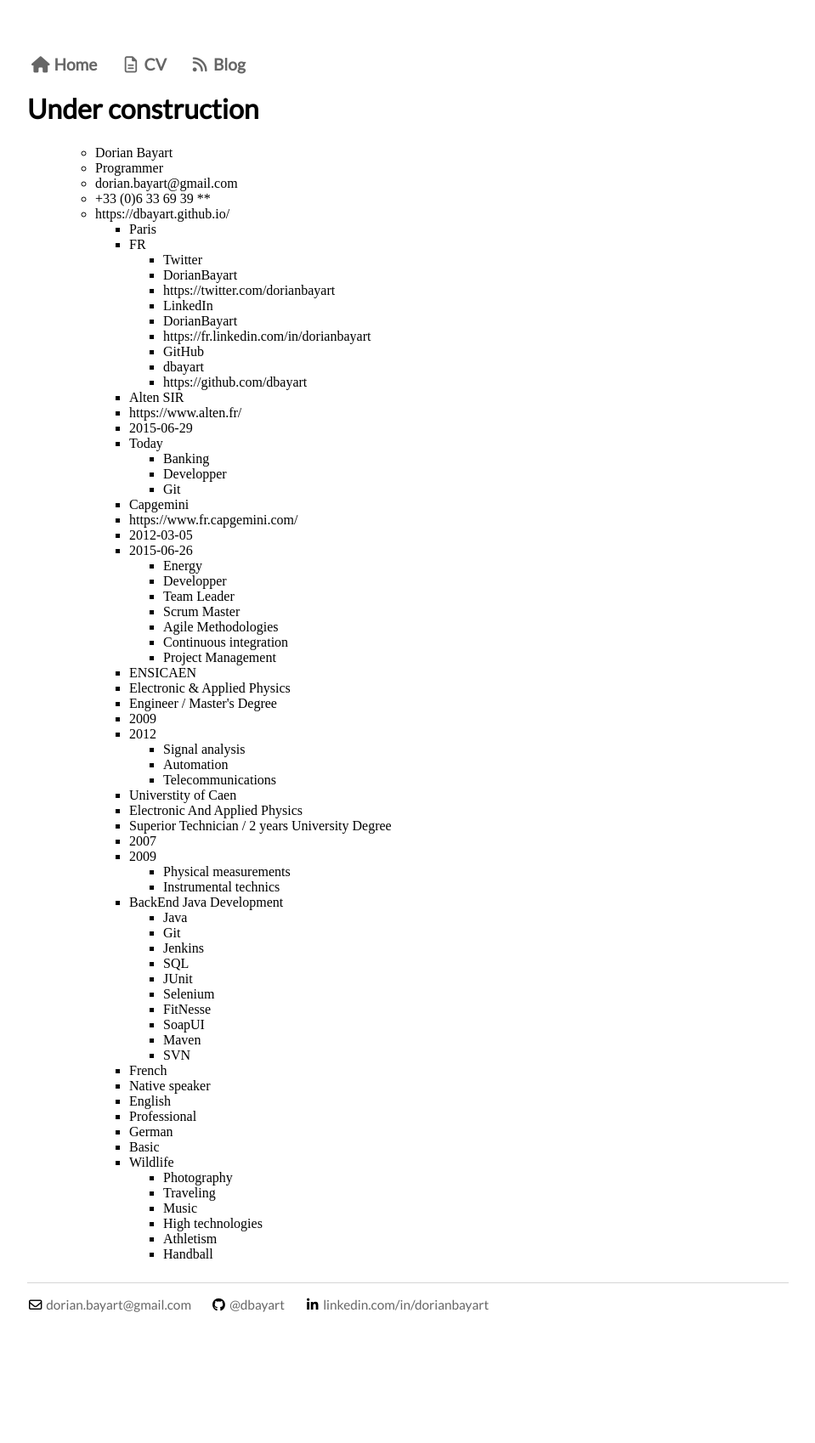
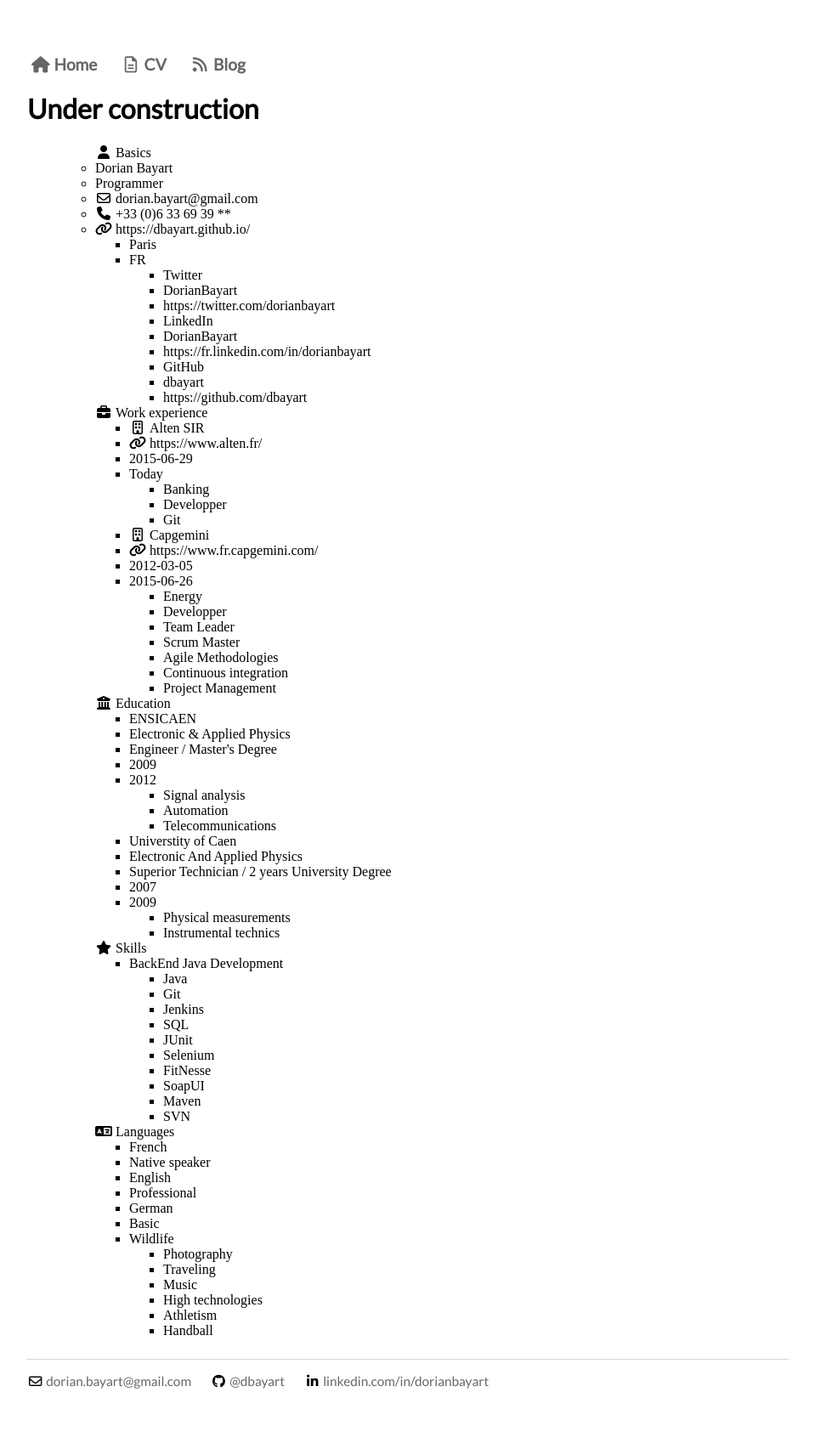
Before and after one commit to dorianbayart/dorianbayart.github.io, a Jekyll site: the page built from cv/index.html, in a window 1280 px wide. Shown: the whole page at 85% size, without its empty margins (160-1119 px from the left). Built offline with Jekyll 4.4.1, drawn with Linux system fonts in a browser that asks for light colours; nearby versions of some CDN libraries; before the commit the page ends 1608 px from its top, so only the background shows below that.

Commit message:
Update index.html

```diff
--- a/cv/index.html
+++ b/cv/index.html
@@ -8,14 +8,14 @@
 	<p><ul id="json_ul"></ul></p>
 </div><!-- /.blurb -->
 
-<script type="text/javascript" src="http://code.jquery.com/jquery-2.2.2.min.js"></script>
+
 
 <script>
-	function lireJson( data ) {
+	function readJson( data ) {
 		var text = "";
 		$.each( data, function( key, val ) {
-			if(typeof val == 'object') {
-				text += "<ul class='"+key+"'>"+lireJson(val)+"</ul>";
+			if (typeof val == 'object') {
+				text += "<ul class='" + key + "'>" + readJson(val) + "</ul>";
 			} else {
 				if ( val !== null && val != "" )
 					text += "<li id='" + key + "'>" + val + "</li>";
@@ -24,10 +24,33 @@
 		// console.log( text );
 		return text;
 	}
+</script>
 
-	$(function() {
+<script>
+	$(document).ready(function() {
+
 		$.getJSON('/cv/cv_dbayart.json', function( data ) {
-			$(lireJson( data )).appendTo( '#json_ul' ) ;
+			var text = $(readJson( data ));
+			$( '#json_ul' ).append( text );
+
+			// the different classes
+			$('.basics').prepend( '<i class="fa fa-user fa-fw"></i>&nbsp;Basics' );
+			$('.work').prepend( '<i class="fa fa-briefcase fa-fw"></i>&nbsp;Work experience' );
+			$('.education').prepend( '<i class="fa fa-university fa-fw"></i>&nbsp;Education' );
+			$('.languages').prepend( '<i class="fa fa-language fa-fw"></i>&nbsp;Languages' );
+			$('.skills').prepend( '<i class="fa fa-star fa-fw"></i>&nbsp;Skills' );
+
+			// the different ids
+			$('[id^=location]').prepend( '<i class="fa fa-map-marker fa-fw"></i>&nbsp;' );
+			$('[id^=company]').prepend( '<i class="fa fa-building-o fa-fw"></i>&nbsp;' );
+			$('[id^=email]').prepend( '<i class="fa fa-envelope-o fa-fw"></i>&nbsp;' );
+			$('[id^=phone]').prepend( '<i class="fa fa-phone fa-fw"></i>&nbsp;' );
+			$('[id^=website]').prepend( '<i class="fa fa-link fa-fw"></i>&nbsp;' );
+
+
+
+
 		});
+
 	});
 </script>
```
